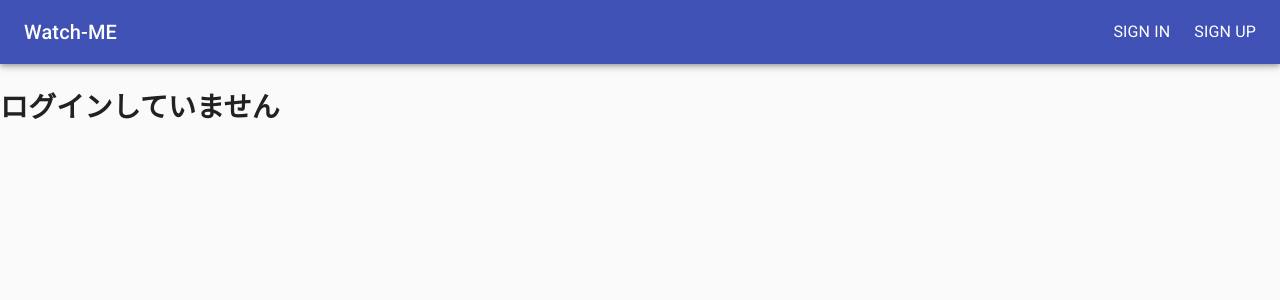
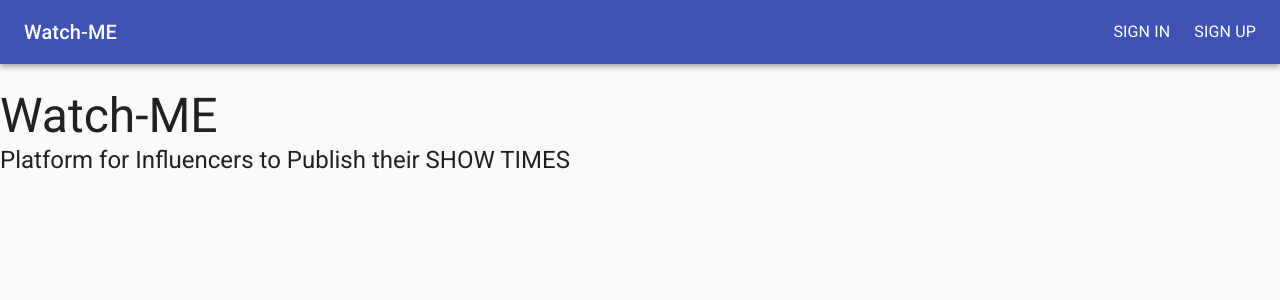
Before and after one commit to SakaiTaka23/watch-me, a Next.js app in the folder frontend/: page / in a window 1280 px wide. Shown: the top 300 px of the page. Built offline with nearby package versions, Linux system fonts and the light colour scheme; no server answers.

Commit message:
landingの雛形のみ作成

```diff
--- /dev/null
+++ b/frontend/components/organisms/landing/Landing.tsx
@@ -0,0 +1,13 @@
+import { Typography } from '@material-ui/core';
+import React from 'react';
+
+const Landing = () => {
+  return (
+    <div>
+      <Typography variant='h3'>Watch-ME</Typography>
+      <Typography variant='h5'>Platform for Influencers to Publish their SHOW TIMES</Typography>
+    </div>
+  );
+};
+
+export default Landing;
--- a/frontend/pages/index.tsx
+++ b/frontend/pages/index.tsx
@@ -1,4 +1,5 @@
 import React, { useContext } from 'react';
+import Landing from '../components/organisms/landing/Landing';
 import ScheduleList from '../components/organisms/schedules/ScheduleList';
 import useGetUserSchedules from '../hooks/api/schedule/useGetUserSchedules';
 import { AuthContext } from '../hooks/firebase/authContext';
@@ -11,11 +12,7 @@ const Index = () => {
     return <h1>loading</h1>;
   }
 
-  return (
-    <div>
-      {user ? <ScheduleList schedule_title={data.title} schedules={data.schedules} /> : <h1>ログインしていません</h1>}
-    </div>
-  );
+  return <div>{user ? <ScheduleList schedule_title={data.title} schedules={data.schedules} /> : <Landing />}</div>;
 };
 
 export default Index;
```
